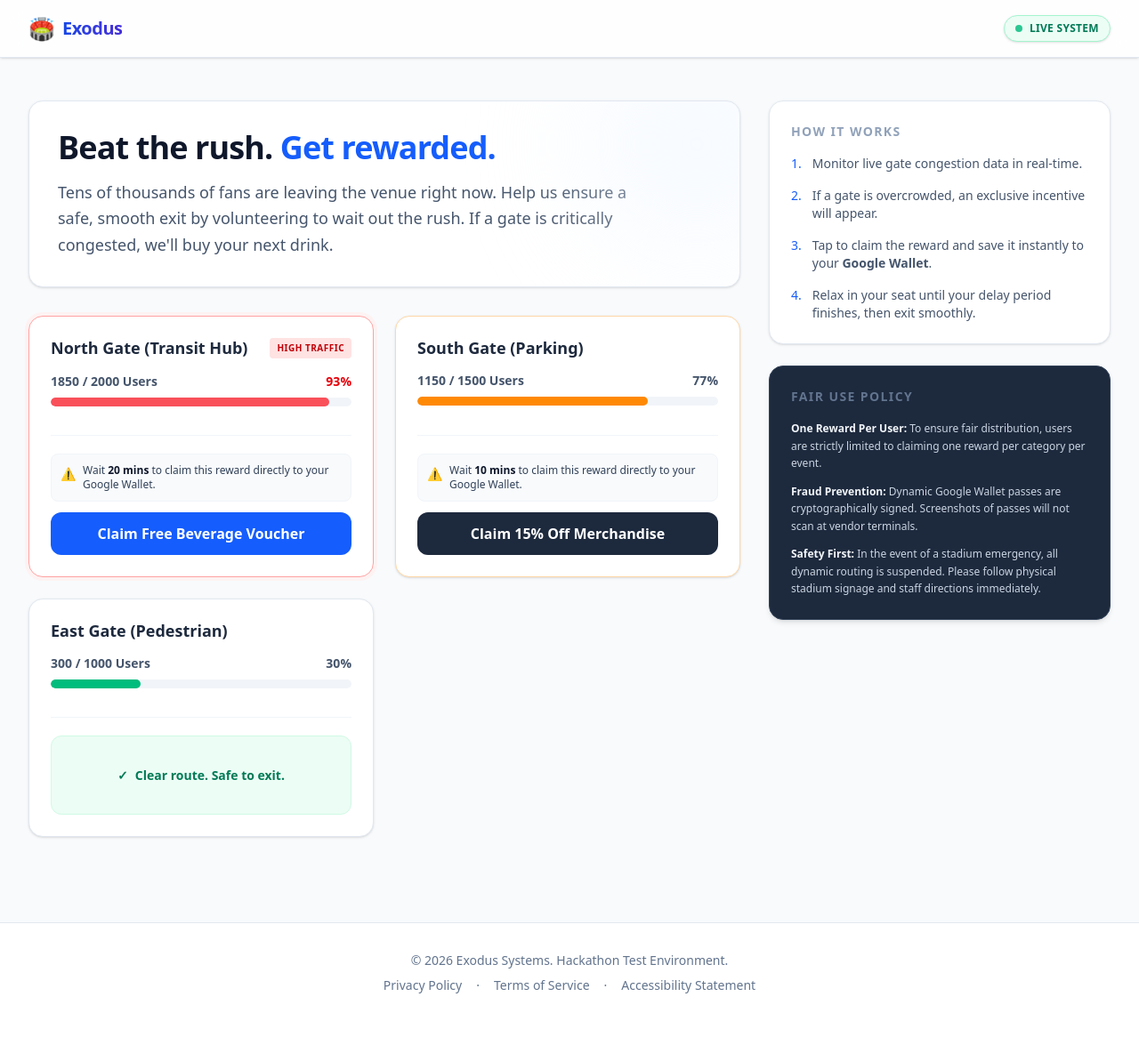
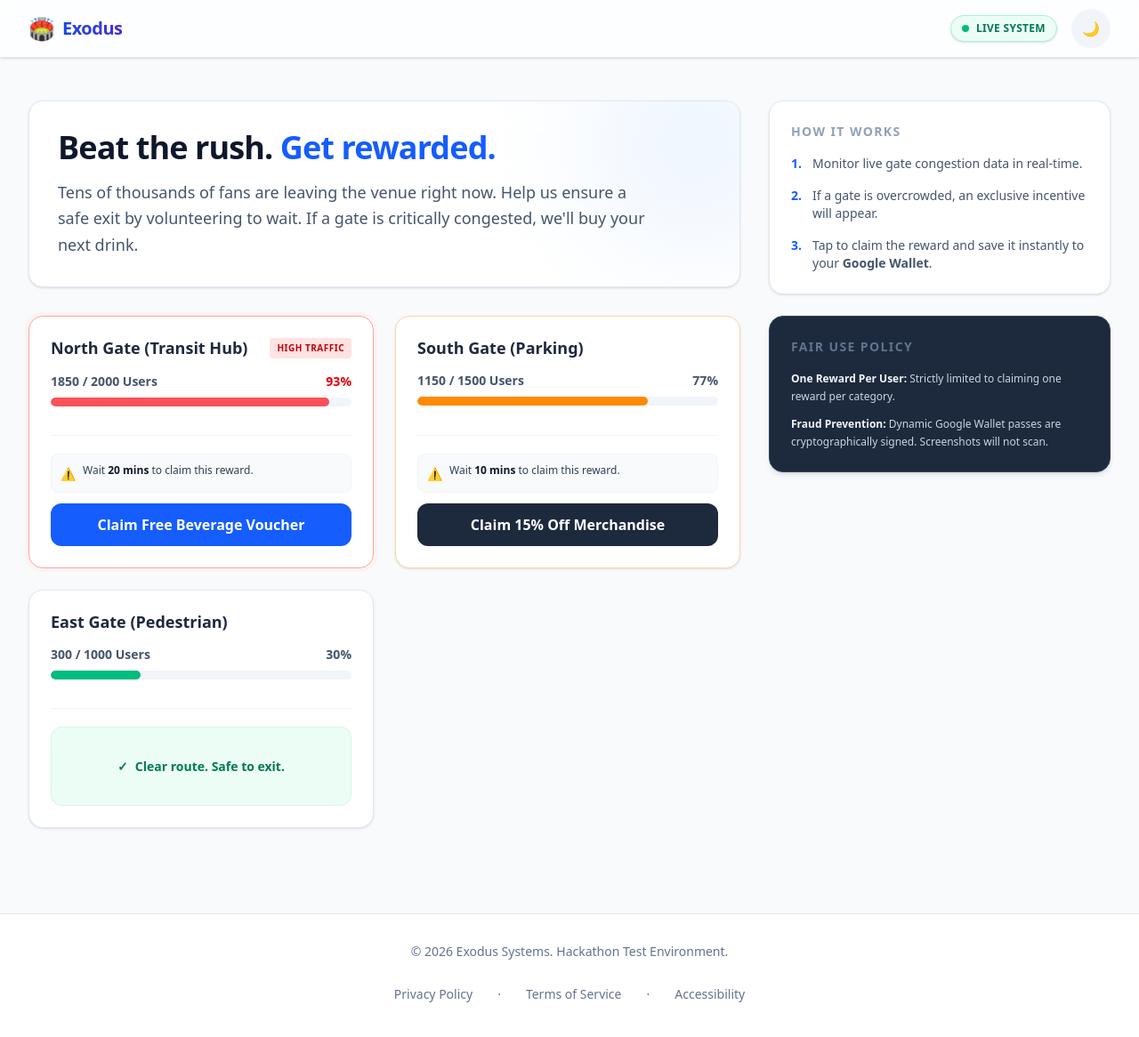
Before and after one commit to Kalpesh-ops/exodus, a Next.js app: page / in a window 1280 px wide. Shown: the top 1166 px of the page at 89% size. Built offline with nearby package versions, Linux system fonts and the light colour scheme.

Commit message:
feat: ui refactoring with dark mode fixed

```diff
--- a/src/app/globals.css
+++ b/src/app/globals.css
@@ -1,4 +1,17 @@
 @import "tailwindcss";
+@plugin "@tailwindcss/typography";
 @tailwind base;
 @tailwind components;
 @tailwind utilities;
+
+@custom-variant dark (&:where(.dark, .dark *));
+
+@keyframes fade-in-up {
+  from { opacity: 0; transform: translateY(20px); }
+  to { opacity: 1; transform: translateY(0); }
+}
+
+.animate-fade-in-up {
+  animation: fade-in-up 0.5s cubic-bezier(0.16, 1, 0.3, 1) forwards;
+  opacity: 0;
+}
--- a/src/app/layout.tsx
+++ b/src/app/layout.tsx
@@ -1,20 +1,11 @@
+// src/app/layout.tsx
+import type { Metadata } from "next";
+import { ThemeProvider } from "next-themes";
 import "./globals.css";
-import type { Metadata } from "next";
-import { Geist, Geist_Mono } from "next/font/google";
-
-const geistSans = Geist({
-  variable: "--font-geist-sans",
-  subsets: ["latin"],
-});
-
-const geistMono = Geist_Mono({
-  variable: "--font-geist-mono",
-  subsets: ["latin"],
-});
 
 export const metadata: Metadata = {
-  title: "Create Next App",
-  description: "Generated by create next app",
+  title: "Exodus | Dynamic Crowd Routing",
+  description: "AI-powered stadium exit load balancer.",
 };
 
 export default function RootLayout({
@@ -23,11 +14,13 @@ export default function RootLayout({
   children: React.ReactNode;
 }>) {
   return (
-    <html
-      lang="en"
-      className={`${geistSans.variable} ${geistMono.variable} h-full antialiased`}
-    >
-      <body className="min-h-full flex flex-col">{children}</body>
+    // suppressHydrationWarning is required for next-themes to inject dark mode safely
+    <html lang="en" className="scroll-smooth" suppressHydrationWarning>
+      <body className="antialiased bg-slate-50 dark:bg-slate-950 text-slate-900 dark:text-slate-100 transition-colors duration-300">
+        <ThemeProvider attribute="class" defaultTheme="system" enableSystem>
+          {children}
+        </ThemeProvider>
+      </body>
     </html>
   );
 }
--- a/src/app/page.tsx
+++ b/src/app/page.tsx
@@ -2,6 +2,8 @@
 "use client";
 
 import { useEffect, useState, useRef } from "react";
+import { useTheme } from "next-themes";
+import Link from "next/link";
 import { fetchWithRetry } from "@/lib/retry";
 
 type Gate = {
@@ -19,8 +21,13 @@ export default function Home() {
   const [claimingId, setClaimingId] = useState<string | null>(null);
   const [claimedRewards, setClaimedRewards] = useState<string[]>([]);
   const [isOffline, setIsOffline] = useState(false);
+  const [mounted, setMounted] = useState(false);
 
+  const { theme, setTheme } = useTheme();
   const prevGatesRef = useRef<Gate[]>([]);
+
+  // Prevent hydration mismatch on theme toggle
+  useEffect(() => setMounted(true), []);
 
   useEffect(() => {
     const savedClaims = localStorage.getItem("exodus_claims");
@@ -29,7 +36,6 @@ export default function Home() {
     }
   }, []);
 
-  // FIXED: Empty dependency array prevents the infinite DDoS loop!
   useEffect(() => {
     async function fetchGates() {
       try {
@@ -90,50 +96,58 @@ export default function Home() {
   };
 
   return (
-    <div className="min-h-screen bg-slate-50 text-slate-900 font-sans selection:bg-blue-200">
-      {/* ACCESSIBILITY: Semantic Navbar */}
-      <nav className="sticky top-0 z-50 bg-white/80 backdrop-blur-md border-b border-slate-200 shadow-sm">
+    <div className="min-h-screen selection:bg-blue-200 dark:selection:bg-blue-900">
+      <nav className="sticky top-0 z-50 bg-white/70 dark:bg-slate-950/70 backdrop-blur-xl backdrop-saturate-150 border-b border-slate-200 dark:border-slate-800 shadow-sm">
         <div className="max-w-7xl mx-auto px-4 sm:px-6 lg:px-8 h-16 flex items-center justify-between">
           <div className="flex items-center gap-2">
             <span className="text-2xl" aria-hidden="true">🏟️</span>
-            <span className="font-extrabold text-xl tracking-tight bg-clip-text text-transparent bg-gradient-to-r from-blue-700 to-indigo-700">
+            <span className="font-extrabold text-xl tracking-tight bg-clip-text text-transparent bg-gradient-to-r from-blue-700 to-indigo-700 dark:from-blue-400 dark:to-indigo-400">
               Exodus
             </span>
           </div>
-          {/* Dynamic Network Status Indicator */}
+
+          <div className="flex items-center gap-4">
             {!loading && (
-            <div className={`flex items-center px-3 py-1.5 rounded-full border text-xs font-bold tracking-wide shadow-sm transition-colors ${isOffline ? 'bg-orange-50 border-orange-200 text-orange-700' : 'bg-emerald-50 border-emerald-200 text-emerald-700'
+              <div className={`hidden sm:flex items-center px-3 py-1.5 rounded-full border text-xs font-bold tracking-wide shadow-sm transition-colors ${isOffline ? 'bg-orange-50 border-orange-200 text-orange-700 dark:bg-orange-950/50 dark:border-orange-800 dark:text-orange-400' : 'bg-emerald-50 border-emerald-200 text-emerald-700 dark:bg-emerald-950/50 dark:border-emerald-800 dark:text-emerald-400'
                 }`}>
                 <span className={`flex w-2 h-2 me-2 rounded-full ${isOffline ? 'bg-orange-500' : 'bg-emerald-500 animate-pulse'
                   }`}></span>
                 {isOffline ? 'OFFLINE (STALE)' : 'LIVE SYSTEM'}
               </div>
             )}
+
+            {/* Dark Mode Toggle */}
+            {mounted && (
+              <button
+                onClick={() => setTheme(theme === 'dark' ? 'light' : 'dark')}
+                aria-label="Toggle Dark Mode"
+                className="w-11 h-11 flex items-center justify-center rounded-full bg-slate-100 dark:bg-slate-800 hover:bg-slate-200 dark:hover:bg-slate-700 transition-all active:scale-95"
+              >
+                {theme === 'dark' ? '☀️' : '🌙'}
+              </button>
+            )}
+          </div>
         </div>
       </nav>
 
       <main className="max-w-7xl mx-auto px-4 sm:px-6 lg:px-8 py-8 lg:py-12 grid grid-cols-1 lg:grid-cols-3 gap-8">
-
-        {/* LEFT COLUMN: Story & Data */}
         <div className="lg:col-span-2 space-y-8">
 
-          {/* HERO STORY SECTION */}
-          <section className="bg-white rounded-2xl p-8 border border-slate-200 shadow-sm relative overflow-hidden">
-            <div className="absolute top-0 right-0 w-64 h-64 bg-blue-50 rounded-full blur-3xl -mr-20 -mt-20 opacity-50 pointer-events-none"></div>
-            <h1 className="text-3xl md:text-4xl font-extrabold tracking-tight text-slate-900 mb-4">
-              Beat the rush. <span className="text-blue-600">Get rewarded.</span>
+          <section className="bg-white dark:bg-slate-900 rounded-2xl p-8 border border-slate-200 dark:border-slate-800 shadow-sm relative overflow-hidden">
+            <div className="absolute top-0 right-0 w-64 h-64 bg-blue-50 dark:bg-blue-900/20 rounded-full blur-3xl -mr-20 -mt-20 pointer-events-none"></div>
+            <h1 className="text-3xl md:text-4xl font-extrabold tracking-tight text-slate-900 dark:text-white mb-4 relative z-10">
+              Beat the rush. <span className="text-blue-600 dark:text-blue-400">Get rewarded.</span>
             </h1>
-            <p className="text-lg text-slate-600 leading-relaxed max-w-2xl" aria-live="polite">
+            <p className="text-lg text-slate-600 dark:text-slate-300 leading-relaxed max-w-2xl relative z-10" aria-live="polite">
               {loading
                 ? "Connecting to stadium turnstiles..."
-                : "Tens of thousands of fans are leaving the venue right now. Help us ensure a safe, smooth exit by volunteering to wait out the rush. If a gate is critically congested, we'll buy your next drink."}
+                : "Tens of thousands of fans are leaving the venue right now. Help us ensure a safe exit by volunteering to wait. If a gate is critically congested, we'll buy your next drink."}
             </p>
           </section>
 
-          {/* REAL-TIME DATA GRID */}
           <section aria-label="Live Gate Status">
             <div className="grid gap-6 sm:grid-cols-2" role="list">
-              {gates.map((gate) => {
+              {gates.map((gate, index) => {
                 const isCongested = gate.congestionPercentage > 70;
                 const isCritical = gate.congestionPercentage > 85;
                 const hasClaimed = gate.incentive ? claimedRewards.includes(gate.incentive.reward) : false;
@@ -142,29 +156,30 @@ export default function Home() {
                 return (
                   <article
                     key={gate.id}
-                    className={`bg-white rounded-2xl shadow-sm border p-6 flex flex-col justify-between transition-all duration-500 ${isCritical ? 'border-red-300 ring-4 ring-red-50' :
-                        isCongested ? 'border-orange-200' : 'border-slate-200 hover:shadow-md'
+                    className={`animate-fade-in-up bg-white dark:bg-slate-900 rounded-2xl shadow-sm border p-6 flex flex-col justify-between transition-all duration-300 ease-out hover:-translate-y-1 hover:shadow-xl hover:shadow-blue-500/10 hover:ring-2 hover:ring-blue-500/30 active:scale-[0.98] ${isCritical ? 'border-red-300 ring-4 ring-red-50 dark:ring-red-950/50' :
+                        isCongested ? 'border-orange-200 dark:border-orange-800/50' : 'border-slate-200 dark:border-slate-800'
                       } ${isOffline ? 'opacity-80 grayscale-[30%]' : ''}`}
+                    style={{ animationDelay: `${index * 100}ms` }}
                     role="listitem"
                   >
                     <div>
                       <div className="flex justify-between items-start mb-4">
-                        <h2 className="text-lg font-bold text-slate-800 leading-tight">{gate.name}</h2>
+                        <h2 className="text-lg font-bold text-slate-800 dark:text-slate-100 leading-tight">{gate.name}</h2>
                         {isCritical && !isOffline && (
-                          <span className="bg-red-100 text-red-700 text-[10px] font-black px-2 py-1 rounded uppercase tracking-wider">High Traffic</span>
+                          <span className="bg-red-100 dark:bg-red-900/50 text-red-700 dark:text-red-400 text-[10px] font-black px-2 py-1 rounded uppercase tracking-wider">High Traffic</span>
                         )}
                       </div>
 
                       <div>
-                        <div className="flex justify-between text-sm mb-2 font-semibold text-slate-600">
+                        <div className="flex justify-between text-sm mb-2 font-semibold text-slate-600 dark:text-slate-400">
                           <span>{gate.currentLoad} / {gate.capacity} Users</span>
-                          <span className={`${isCritical && !isOffline ? 'text-red-600' : ''}`}>
+                          <span className={`${isCritical && !isOffline ? 'text-red-600 dark:text-red-400' : ''}`}>
                             {Math.round(gate.congestionPercentage)}%
                           </span>
                         </div>
-                        <div className="w-full bg-slate-100 rounded-full h-2.5 overflow-hidden" aria-hidden="true">
+                        <div className="w-full bg-slate-100 dark:bg-slate-800 rounded-full h-2.5 overflow-hidden" aria-hidden="true">
                           <div
-                            className={`h-full rounded-full transition-all duration-1000 ease-in-out ${isOffline ? 'bg-slate-400' :
+                            className={`h-full rounded-full transition-all duration-1000 ease-in-out ${isOffline ? 'bg-slate-400 dark:bg-slate-600' :
                                 isCritical ? 'bg-red-500 animate-pulse' :
                                   isCongested ? 'bg-orange-400' : 'bg-emerald-500'
                               }`}
@@ -174,14 +189,14 @@ export default function Home() {
                       </div>
                     </div>
 
-                    <div className="mt-8 pt-5 border-t border-slate-100 flex flex-col justify-end min-h-[110px]">
+                    <div className="mt-8 pt-5 border-t border-slate-100 dark:border-slate-800 flex flex-col justify-end min-h-[110px]">
                       {gate.incentive ? (
                         <div className="space-y-3">
                           {!hasClaimed && (
-                            <div className="flex items-start gap-2 bg-slate-50 p-2.5 rounded-lg border border-slate-100">
+                            <div className="flex items-start gap-2 bg-slate-50 dark:bg-slate-800/50 p-2.5 rounded-lg border border-slate-100 dark:border-slate-700">
                               <span className="text-red-500 mt-0.5 text-sm">⚠️</span>
-                              <p className="text-xs text-slate-700 font-medium">
-                                Wait <strong className="text-slate-900">{gate.incentive.delayMinutes} mins</strong> to claim this reward directly to your Google Wallet.
+                              <p className="text-xs text-slate-700 dark:text-slate-300 font-medium">
+                                Wait <strong className="text-slate-900 dark:text-white">{gate.incentive.delayMinutes} mins</strong> to claim this reward.
                               </p>
                             </div>
                           )}
@@ -189,10 +204,10 @@ export default function Home() {
                             onClick={() => handleClaim(gate.id, gate.incentive!.reward, gate.incentive!.delayMinutes)}
                             disabled={isButtonDisabled}
                             aria-label={`Claim ${gate.incentive.reward}`}
-                            className={`w-full text-white font-bold py-3 px-4 rounded-xl transition-all duration-300 disabled:opacity-60 disabled:cursor-not-allowed transform active:scale-[0.98] ${hasClaimed ? 'bg-slate-400' :
-                                isOffline ? 'bg-slate-500' :
-                                  isCritical ? 'bg-blue-600 hover:bg-blue-700 hover:shadow-lg hover:shadow-blue-200' :
-                                    'bg-slate-800 hover:bg-slate-900'
+                            className={`w-full min-h-[44px] font-bold py-3 px-4 rounded-xl transition-all duration-300 disabled:opacity-60 disabled:cursor-not-allowed transform active:scale-[0.98] ${hasClaimed ? 'bg-slate-400 text-white dark:bg-slate-700 dark:text-slate-300' :
+                                isOffline ? 'bg-slate-500 text-white' :
+                                  isCritical ? 'bg-blue-600 text-white hover:bg-blue-700 hover:shadow-lg hover:shadow-blue-200 dark:hover:shadow-blue-900/50' :
+                                    'bg-slate-800 text-white hover:bg-slate-900 dark:bg-slate-100 dark:text-slate-900 dark:hover:bg-white'
                               }`}
                           >
                             {isOffline ? "Network Offline" :
@@ -202,8 +217,8 @@ export default function Home() {
                           </button>
                         </div>
                       ) : (
-                        <div className="h-full flex items-center justify-center bg-emerald-50 rounded-xl border border-emerald-100">
-                          <p className="text-sm text-emerald-700 font-bold flex items-center gap-2">
+                        <div className="h-full flex items-center justify-center bg-emerald-50 dark:bg-emerald-900/20 rounded-xl border border-emerald-100 dark:border-emerald-800/50">
+                          <p className="text-sm text-emerald-700 dark:text-emerald-400 font-bold flex items-center gap-2">
                             <span>✓</span> Clear route. Safe to exit.
                           </p>
                         </div>
@@ -216,37 +231,31 @@ export default function Home() {
           </section>
         </div>
 
-        {/* RIGHT COLUMN: Rules & Policies Sidebar */}
         <aside className="lg:col-span-1">
           <div className="sticky top-24 space-y-6">
-            <div className="bg-white rounded-2xl p-6 border border-slate-200 shadow-sm">
-              <h3 className="text-sm font-black text-slate-400 uppercase tracking-widest mb-4">How It Works</h3>
-              <ul className="space-y-4 text-sm text-slate-600">
+            <div className="bg-white dark:bg-slate-900 rounded-2xl p-6 border border-slate-200 dark:border-slate-800 shadow-sm">
+              <h3 className="text-sm font-black text-slate-400 dark:text-slate-500 uppercase tracking-widest mb-4">How It Works</h3>
+              <ul className="space-y-4 text-sm text-slate-600 dark:text-slate-300">
                 <li className="flex gap-3">
-                  <span className="text-blue-600">1.</span>
+                  <span className="text-blue-600 dark:text-blue-400 font-bold">1.</span>
                   <span>Monitor live gate congestion data in real-time.</span>
                 </li>
                 <li className="flex gap-3">
-                  <span className="text-blue-600">2.</span>
+                  <span className="text-blue-600 dark:text-blue-400 font-bold">2.</span>
                   <span>If a gate is overcrowded, an exclusive incentive will appear.</span>
                 </li>
                 <li className="flex gap-3">
-                  <span className="text-blue-600">3.</span>
+                  <span className="text-blue-600 dark:text-blue-400 font-bold">3.</span>
                   <span>Tap to claim the reward and save it instantly to your <strong>Google Wallet</strong>.</span>
-                </li>
-                <li className="flex gap-3">
-                  <span className="text-blue-600">4.</span>
-                  <span>Relax in your seat until your delay period finishes, then exit smoothly.</span>
                 </li>
               </ul>
             </div>
 
-            <div className="bg-slate-800 rounded-2xl p-6 border border-slate-700 shadow-md text-slate-300">
+            <div className="bg-slate-800 dark:bg-slate-800/50 rounded-2xl p-6 border border-slate-700 shadow-md text-slate-300">
               <h3 className="text-sm font-black text-slate-500 uppercase tracking-widest mb-4">Fair Use Policy</h3>
               <div className="space-y-3 text-xs leading-relaxed">
-                <p><strong className="text-slate-100">One Reward Per User:</strong> To ensure fair distribution, users are strictly limited to claiming one reward per category per event.</p>
-                <p><strong className="text-slate-100">Fraud Prevention:</strong> Dynamic Google Wallet passes are cryptographically signed. Screenshots of passes will not scan at vendor terminals.</p>
-                <p><strong className="text-slate-100">Safety First:</strong> In the event of a stadium emergency, all dynamic routing is suspended. Please follow physical stadium signage and staff directions immediately.</p>
+                <p><strong className="text-slate-100">One Reward Per User:</strong> Strictly limited to claiming one reward per category.</p>
+                <p><strong className="text-slate-100">Fraud Prevention:</strong> Dynamic Google Wallet passes are cryptographically signed. Screenshots will not scan.</p>
               </div>
             </div>
           </div>
@@ -254,15 +263,14 @@ export default function Home() {
 
       </main>
 
-      {/* FOOTER */}
-      <footer className="bg-white border-t border-slate-200 mt-12 py-8 text-center text-slate-500 text-sm">
+      <footer className="bg-white dark:bg-slate-950 border-t border-slate-200 dark:border-slate-800 mt-12 py-8 text-center text-slate-500 dark:text-slate-400 text-sm">
         <p>© 2026 Exodus Systems. Hackathon Test Environment.</p>
-        <div className="mt-2 flex justify-center gap-4">
-          <a href="#" className="hover:text-slate-800 transition-colors">Privacy Policy</a>
-          <span>&middot;</span>
-          <a href="#" className="hover:text-slate-800 transition-colors">Terms of Service</a>
-          <span>&middot;</span>
-          <a href="#" className="hover:text-slate-800 transition-colors">Accessibility Statement</a>
+        <div className="mt-4 flex justify-center items-center flex-wrap gap-2 sm:gap-4 px-4">
+          <Link href="/privacy" className="hover:text-blue-600 dark:hover:text-blue-400 transition-colors py-2 px-3 min-h-[44px] inline-flex items-center justify-center">Privacy Policy</Link>
+          <span className="hidden sm:flex items-center justify-center min-h-[44px]">&middot;</span>
+          <Link href="/terms" className="hover:text-blue-600 dark:hover:text-blue-400 transition-colors py-2 px-3 min-h-[44px] inline-flex items-center justify-center">Terms of Service</Link>
+          <span className="hidden sm:flex items-center justify-center min-h-[44px]">&middot;</span>
+          <Link href="/accessibility" className="hover:text-blue-600 dark:hover:text-blue-400 transition-colors py-2 px-3 min-h-[44px] inline-flex items-center justify-center">Accessibility</Link>
         </div>
       </footer>
     </div>
```
Lines whose indentation alone changed are shown as unchanged.
